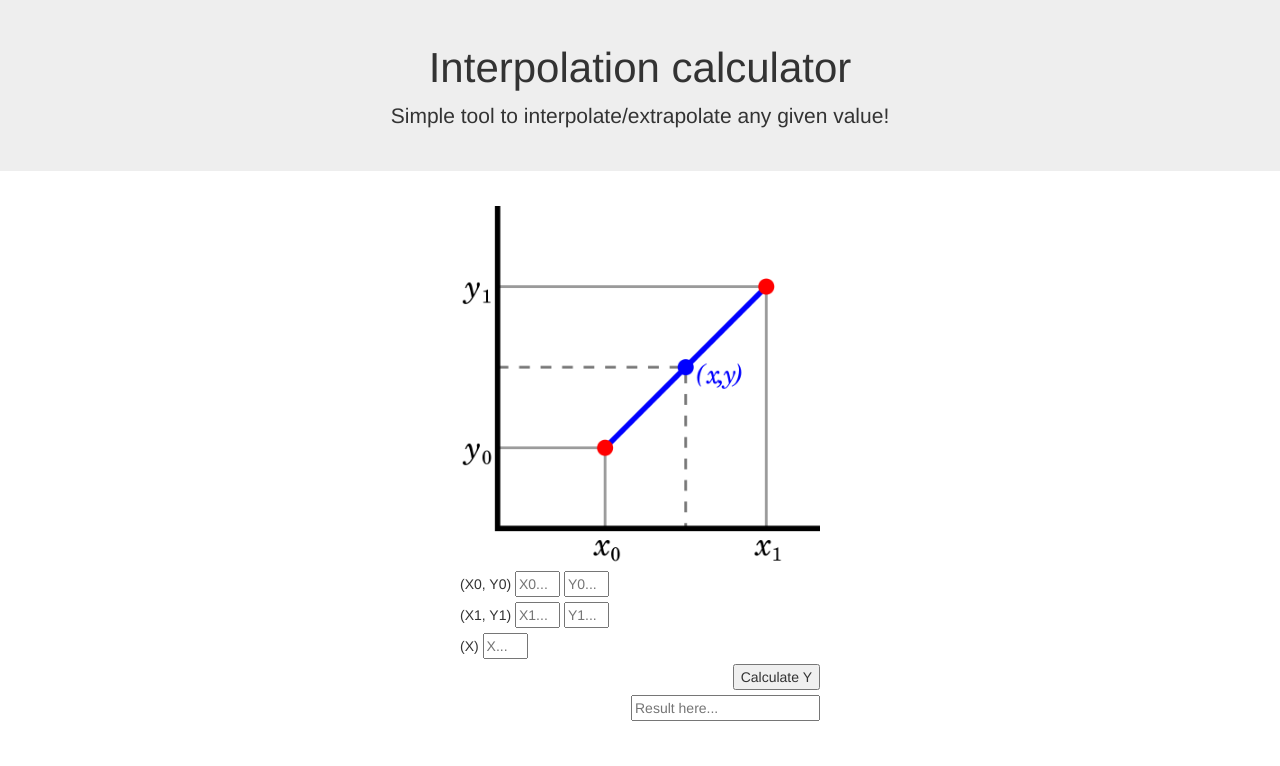
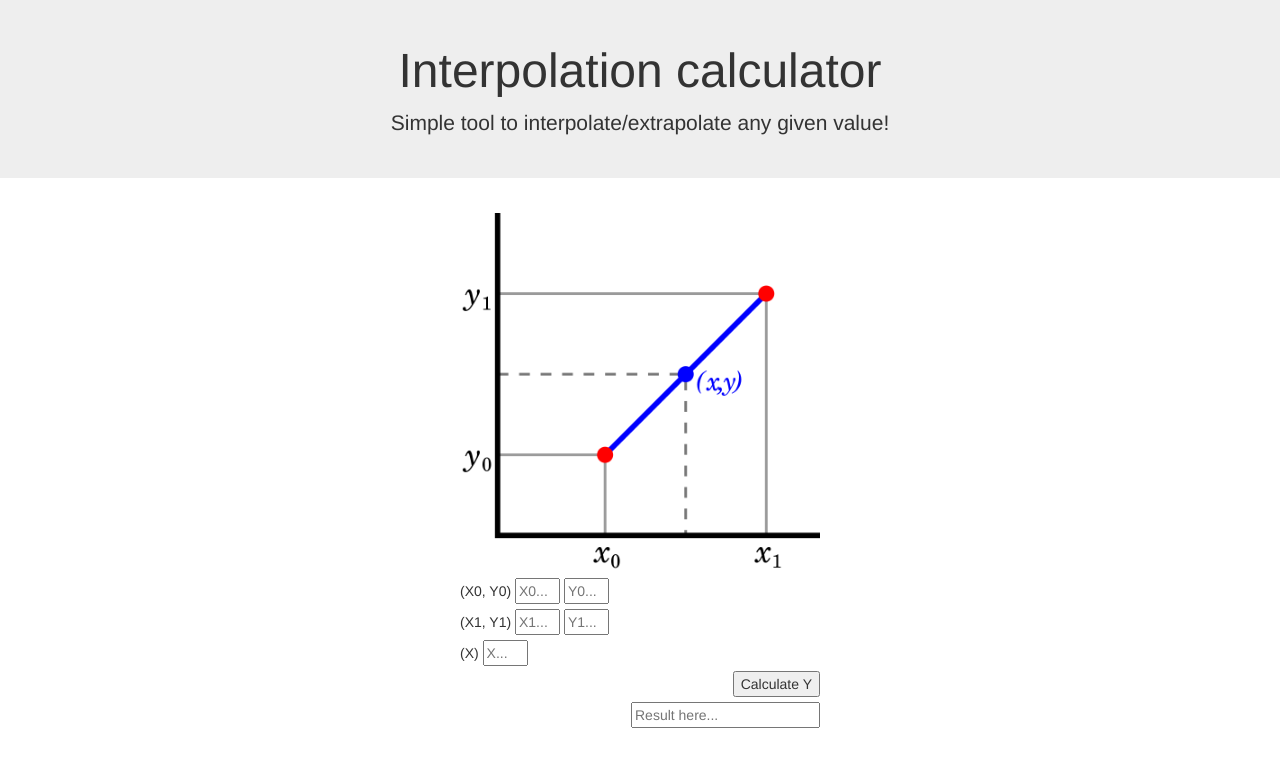
Before and after one commit to aumartinez/js-interpolation-calculator, a plain HTML site: page index.html in a window 1280 px wide. Drawn offline with nearby package versions, Linux system fonts and the light colour scheme.

Commit message:
Update global.css

```diff
--- a/css/global.css
+++ b/css/global.css
@@ -7,7 +7,7 @@
 
 h1,
 .jumbotron h1 {
-  font-size: 42px;
+  font-size: 48px;
 }
 
 .col-center {
```
